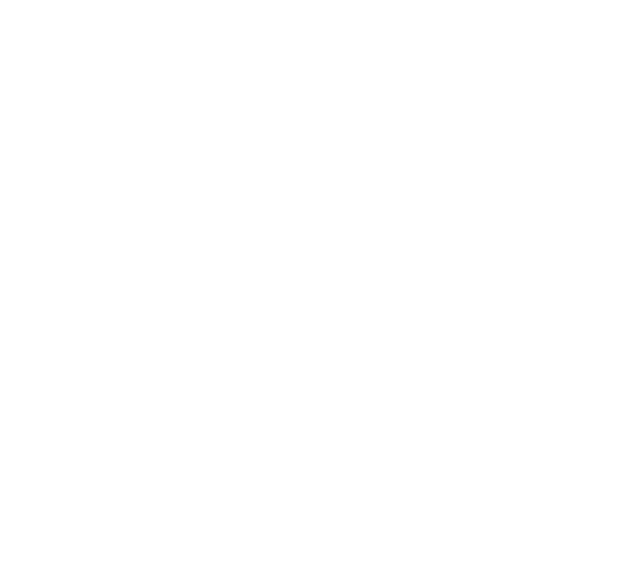
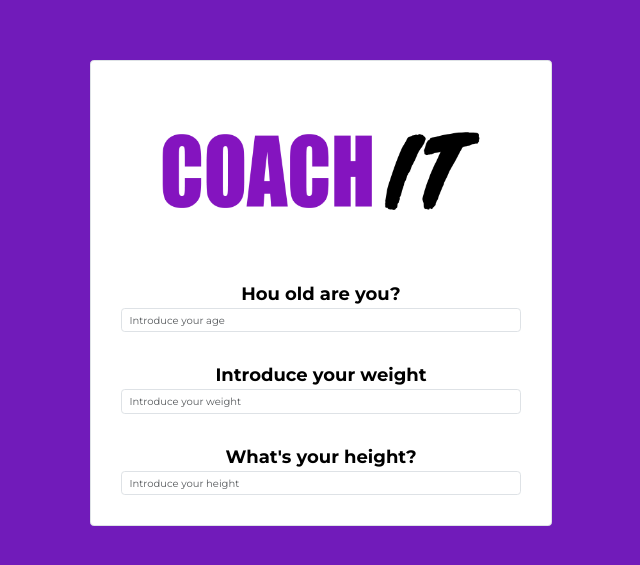
Before and after one commit to danigracia-itb/coach-it-client, a Vue app: page /form in a window 1280 px wide. Before the commit this address had no page. Shown: the part 107-672 px from the top of the page, without its empty margins (319-959 px from the left). Built offline with nearby package versions, Linux system fonts and the light colour scheme.

Commit message:
pagina de register y encuesta con estilos

```diff
--- /dev/null
+++ b/src/pages/auth/Form.vue
@@ -0,0 +1,42 @@
+<template>
+    <div class="p-3 mb-2 bg-primary text-white full-screen d-flex justify-content-center align-items-center">
+        <div class="border rounded p-5 bg-white text-center">
+            <img class="auth-logo-img mx-auto" src="../../assets/logo.png" alt="">
+            <form class="text-center">
+                <div class="form-group mt-5">
+                    <label for="age" class="fw-bold text-black">Hou old are you?</label>
+                    <input type="age" id="age" class="form-control" placeholder="Introduce your age">
+                </div>
+
+                <div class="form-group mt-5">
+                    <label for="weight" class="fw-bold text-black">Introduce your weight</label>
+                    <input type="weight" id="weight" class="form-control" placeholder="Introduce your weight">
+                </div>
+
+                <div class="form-group mt-5">
+                    <label for="height" class="fw-bold text-black">What's your height?</label>
+                    <input type="height" id="height" class="form-control" placeholder="Introduce your height">
+                </div>
+
+            </form>
+        </div>
+    </div>
+</template>
+
+
+<script setup>
+
+</script>
+
+<style scoped>
+.full-screen {
+    position: fixed;
+    top: 0;
+    left: 0;
+    width: 100%;
+    height: 100%;
+    margin: 0;
+    padding: 0;
+    overflow: auto;
+}
+</style>
--- /dev/null
+++ b/src/pages/auth/Register.vue
@@ -0,0 +1,60 @@
+<template>
+    <div class="row">
+        <div class="img-auth vh-100 col-5 d-none d-md-block">
+
+        </div>
+        <div class="col-md-7 d-flex flex-column align-items-center justify-content-center">
+            <img class="auth-logo-img" src="../../assets/logo.png" alt="">
+            <div class="border rounded p-5">
+                <h1 class="text-uppercase text-center fw-bold">Register as a <span class="text-primary">Coach</span></h1>
+                <form class="text-center">
+                    <div class="form-group mt-5">
+                        <label for="name" class="text-uppercase fw-bold">Name</label>
+                        <input type="name" id="name" class="form-control" placeholder="Introduce your name">
+                    </div>
+
+                    <div class="form-group mt-5">
+                        <label for="email" class="text-uppercase fw-bold">Email</label>
+                        <input type="email" id="email" class="form-control" placeholder="Introduce your email">
+                    </div>
+
+                    <div class="form-group mt-5">
+                        <label for="password" class="text-uppercase fw-bold">Password</label>
+                        <input type="password" id="password" class="form-control" placeholder="Introduce your password">
+                        <input type="password" id="password" class="form-control" placeholder="Repeat your password">
+                    </div>
+
+                    <div class="form-check">
+                        <input class="form-check-input" type="checkbox" value="" id="flexCheckDefault">
+                        <label class="form-check-label" for="flexCheckDefault">
+                            I agree to the <span class="text-primary fw-bold">Terms & Conditions</span>
+                        </label>
+                    </div>
+
+                    <div class="form-check">
+                        <input class="form-check-input" type="checkbox" value="" id="flexCheckChecked" checked>
+                        <label class="form-check-label" for="flexCheckChecked">
+                            I agree to recive communications from Coach IT
+                        </label>
+                    </div>
+
+                    <button type="submit" class="text-uppercase btn btn-primary mt-5">Register</button>
+
+                </form>
+                <div class="mt-5 fw-bold">
+                    <p>Don't you have an account?<br>
+                        <RouterLink to="/register?type=coach" class="text-primary">Log in Register as an athlete
+                        </RouterLink>
+                    </p>
+                </div>
+            </div>
+            <RouterLink to="/" class="mt-5">Home</RouterLink>
+        </div>
+    </div>
+</template>
+
+<script setup>
+import { RouterLink } from 'vue-router';
+</script>
+
+<style scoped></style>
--- a/src/router.js
+++ b/src/router.js
@@ -3,10 +3,14 @@
 //IndexView
 import IndexView from "./pages/public/IndexView.vue";
 import Login from "./pages/auth/Login.vue";
+import Register from "./pages/auth/Register.vue";
+import Form from "./pages/auth/Form.vue";
 
 const routes = [
     { path: "/", component: IndexView },
-    { path: "/login", component: Login }
+    { path: "/login", component: Login },
+    { path: "/register", component: Register},
+    { path: "/form", component: Form}
     // {
     //     path: "/:catchAll(.*)",
     //     component: NotFoundView
```
